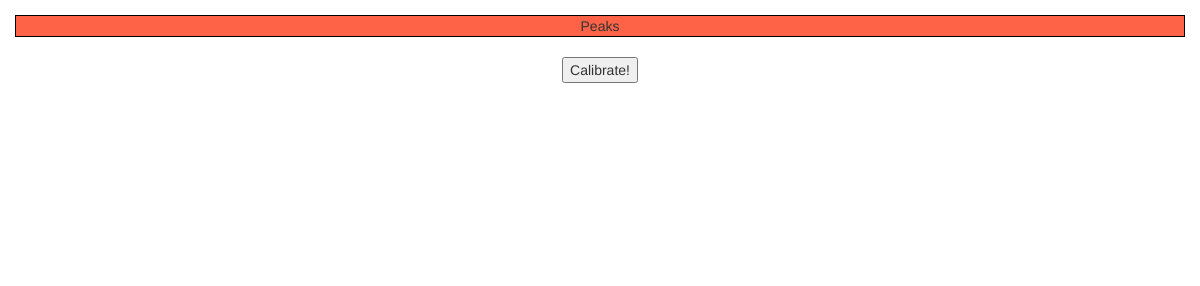
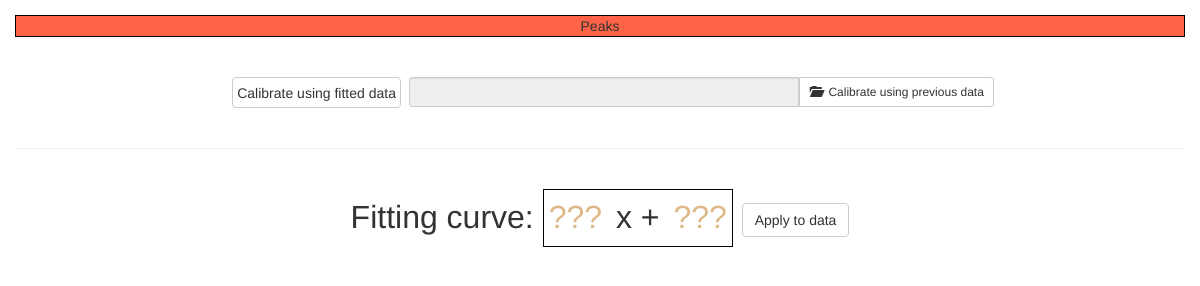
Before and after one commit to TrinTragula/MEAN, an Electron app: page Node/calibration.html in a window 1200 px wide. Drawn offline with nearby package versions, Linux system fonts and the light colour scheme; no server answers.

Commit message:
Migliorie grafiche guardando tlc e le tartarughe

```diff
--- a/Node/calibration.html
+++ b/Node/calibration.html
@@ -21,10 +21,26 @@
                 <tr id="calibrated"></tr>
             </tbody>
         </table>
-        <div>
-            <button id="calibrate-btn">Calibrate!</button>
+        <br>
+        <div id="calibrate-btn" class="btn btn-default" style="padding: 4.5px;">Calibrate using fitted data</div>
+        <div style="width:50%;display:inline-block;margin: -11px;position: relative;right: -15px;">
+            <input id="file-calibration" type="file" class="filestyle" data-buttonText="&nbsp;Calibrate using previous data" data-size="sm">
         </div>
     </div>
+    </div>
+    <br>
+    <hr>
+    <br>
+    <div style="text-align: center;font-size: xx-large;">
+        <div style="display:inline-block;">Fitting curve: </div>
+        <div style="border:solid black 1px;display:inline-block;">
+            <div id="emme" style="display:inline-block;padding: 5px;color:burlywood;">???</div>
+            <div style="display:inline-block;"> x + </div>
+            <div id="qu" style="display:inline-block;padding: 5px;color:burlywood;">???</div>
+        </div>
+        <div id="apply-data" class="btn btn-default">Apply to data</div>
+    </div>
+</body>
 
 <script>
     window.jQuery = window.$ = require('jquery');
@@ -36,6 +52,5 @@
 <script>
     require('./calibration.js');
 </script>
-</body>
 
 </html>
```
Also changed, not shown: Node/classes/calfit.js (+7 -3 lines), Node/toi.js (+4 -6 lines). Lines whose indentation alone changed are shown as unchanged.
